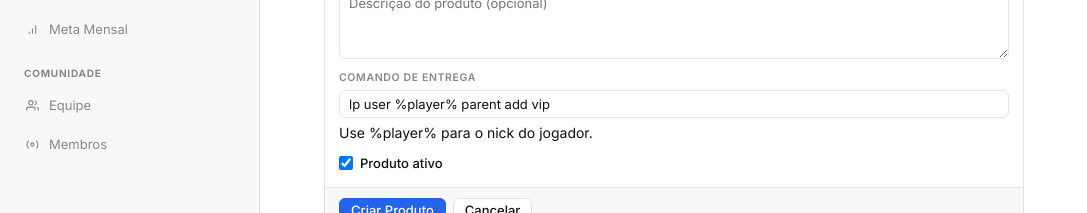
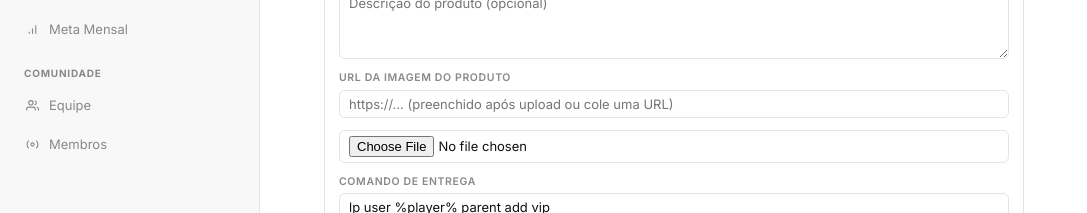
Before and after one commit to neveshardd/paragonn-dash, a SvelteKit app: page /loja/produtos/novo in a window 1280 px wide. Shown: the part 401-614 px from the top of the page, without its empty margins (0-1087 px from the left). Built offline with nearby package versions, Linux system fonts and the light colour scheme; no server answers; the database is empty.

Commit message:
fix: images

```diff
--- /dev/null
+++ b/src/lib/components/ProdutoImagemField.svelte
@@ -0,0 +1,126 @@
+<script lang="ts">
+	const MAX_BYTES = 8 * 1024 * 1024;
+
+	let { value = $bindable('') }: { value?: string } = $props();
+
+	let uploading = $state(false);
+	let uploadMsg = $state('');
+	let fileInput: HTMLInputElement | undefined = $state();
+
+	async function onFile(ev: Event) {
+		const input = ev.target as HTMLInputElement;
+		const file = input.files?.[0];
+		if (!file) return;
+
+		uploadMsg = '';
+		if (!file.type.startsWith('image/')) {
+			uploadMsg = 'Selecione um arquivo de imagem.';
+			return;
+		}
+		if (file.size > MAX_BYTES) {
+			uploadMsg = 'Imagem muito grande (máx. 8 MB).';
+			return;
+		}
+
+		uploading = true;
+		try {
+			const presign = await fetch('/api/uploads/produtos', {
+				method: 'POST',
+				headers: { 'Content-Type': 'application/json' },
+				body: JSON.stringify({ contentType: file.type || 'application/octet-stream' })
+			});
+			const data = await presign.json().catch(() => ({}));
+			if (!presign.ok) {
+				uploadMsg = data.error || 'Não foi possível preparar o upload.';
+				return;
+			}
+			const put = await fetch(data.uploadUrl, {
+				method: 'PUT',
+				headers: { 'Content-Type': file.type },
+				body: file
+			});
+			if (!put.ok) {
+				uploadMsg = 'Falha ao enviar para o armazenamento. Verifique CORS do bucket R2 e a URL pública.';
+				return;
+			}
+			value = data.publicUrl as string;
+			uploadMsg = 'Imagem enviada.';
+		} catch {
+			uploadMsg = 'Erro de rede ao enviar a imagem.';
+		} finally {
+			uploading = false;
+			if (fileInput) fileInput.value = '';
+		}
+	}
+</script>
+
+<div class="produto-imagem-field">
+	<div class="field">
+		<label for="imagem-url">URL da imagem do produto</label>
+		<input
+			id="imagem-url"
+			name="imagem"
+			type="url"
+			placeholder="https://… (preenchido após upload ou cole uma URL)"
+			bind:value
+		/>
+	</div>
+
+	<div class="upload-row">
+		<input bind:this={fileInput} type="file" accept="image/jpeg,image/png,image/webp,image/gif,image/avif" onchange={onFile} disabled={uploading} />
+		{#if uploading}
+			<span class="hint">Enviando…</span>
+		{/if}
+	</div>
+
+	{#if uploadMsg}
+		<p class="msg" class:error={uploadMsg.includes('Falha') || uploadMsg.includes('Erro') || uploadMsg.includes('Não foi') || uploadMsg.includes('muito grande') || uploadMsg.includes('Selecione')}>{uploadMsg}</p>
+	{/if}
+
+	{#if value}
+		<div class="preview">
+			<img src={value} alt="Pré-visualização do produto" referrerpolicy="no-referrer" />
+		</div>
+	{/if}
+</div>
+
+<style>
+	.produto-imagem-field {
+		display: flex;
+		flex-direction: column;
+		gap: 12px;
+	}
+	.upload-row {
+		display: flex;
+		align-items: center;
+		gap: 12px;
+		flex-wrap: wrap;
+	}
+	.hint {
+		font-size: 13px;
+		color: var(--muted, #888);
+	}
+	.msg {
+		margin: 0;
+		font-size: 13px;
+		color: var(--success, #2d8a5e);
+	}
+	.msg.error {
+		color: var(--danger, #c44);
+	}
+	.preview {
+		margin-top: 4px;
+		border-radius: 12px;
+		overflow: hidden;
+		border: 1px solid var(--border, #333);
+		max-width: 420px;
+		background: #111;
+	}
+	.preview img {
+		display: block;
+		width: 100%;
+		height: auto;
+		max-height: 220px;
+		object-fit: cover;
+	}
+</style>
--- /dev/null
+++ b/src/routes/api/uploads/produtos/+server.ts
@@ -0,0 +1,54 @@
+import { json, type RequestHandler, type RequestEvent } from '@sveltejs/kit';
+import { PutObjectCommand } from '@aws-sdk/client-s3';
+import { getSignedUrl } from '@aws-sdk/s3-request-presigner';
+import { extForContentType, getR2Client, getR2Config } from '$lib/server/r2';
+import { randomUUID } from 'node:crypto';
+
+export const POST: RequestHandler = async ({ request }: RequestEvent) => {
+	const cfg = getR2Config();
+	if (!cfg) {
+		return json(
+			{
+				error:
+					'Upload desativado: configure R2_ACCOUNT_ID, R2_ACCESS_KEY_ID, R2_SECRET_ACCESS_KEY, R2_BUCKET_NAME e R2_PUBLIC_URL no servidor.'
+			},
+			{ status: 503 }
+		);
+	}
+
+	let body: { contentType?: string };
+	try {
+		body = await request.json();
+	} catch {
+		return json({ error: 'JSON inválido' }, { status: 400 });
+	}
+
+	const contentType = (body.contentType as string)?.trim().toLowerCase();
+	if (!contentType || !contentType.startsWith('image/')) {
+		return json({ error: 'contentType deve ser uma imagem (ex.: image/jpeg)' }, { status: 400 });
+	}
+
+	const ext = extForContentType(contentType);
+	if (!ext) {
+		return json({ error: 'Tipo de imagem não suportado (use JPEG, PNG, WebP, GIF ou AVIF)' }, { status: 400 });
+	}
+
+	const key = `produtos/${randomUUID()}${ext}`;
+
+	const client = getR2Client();
+	const command = new PutObjectCommand({
+		Bucket: cfg.bucket,
+		Key: key,
+		ContentType: contentType
+	});
+
+	const uploadUrl = await getSignedUrl(client, command, { expiresIn: 600 });
+	const publicUrl = `${cfg.publicBaseUrl}/${key}`;
+
+	return json({
+		uploadUrl,
+		publicUrl,
+		key,
+		expiresIn: 600
+	});
+};
--- a/src/routes/loja/produtos/[id]/editar/+page.server.ts
+++ b/src/routes/loja/produtos/[id]/editar/+page.server.ts
@@ -21,6 +21,7 @@ export const actions: Actions = {
 		const categoriaId = Number(data.get('categoriaId'));
 		const servidorId = Number(data.get('servidorId'));
 		const comando = (data.get('comando') as string)?.trim() || 'lp user %player% parent add vip';
+		const imagem = (data.get('imagem') as string)?.trim() || null;
 		const ativo = data.get('ativo') === 'on';
 
 		if (!nome || isNaN(preco) || !categoriaId || !servidorId) {
@@ -30,7 +31,7 @@ export const actions: Actions = {
 		try {
 			await prisma.produto.update({
 				where: { id: Number(params.id) },
-				data: { nome, preco, descricao, categoriaId, servidorId, comando, ativo }
+				data: { nome, preco, descricao, imagem, categoriaId, servidorId, comando, ativo }
 			});
 		} catch (e) {
 			console.error(e);
--- a/src/routes/loja/produtos/novo/+page.server.ts
+++ b/src/routes/loja/produtos/novo/+page.server.ts
@@ -19,6 +19,7 @@ export const actions: Actions = {
 		const categoriaId = Number(data.get('categoriaId'));
 		const servidorId = Number(data.get('servidorId'));
 		const comando = (data.get('comando') as string)?.trim() || 'lp user %player% parent add vip';
+		const imagem = (data.get('imagem') as string)?.trim() || null;
 		const ativo = data.get('ativo') === 'on';
 
 		if (!nome || isNaN(preco) || !categoriaId || !servidorId) {
@@ -26,7 +27,7 @@ export const actions: Actions = {
 		}
 
 		try {
-			await prisma.produto.create({ data: { nome, preco, descricao, categoriaId, servidorId, comando, ativo } });
+			await prisma.produto.create({ data: { nome, preco, descricao, imagem, categoriaId, servidorId, comando, ativo } });
 		} catch (e) {
 			console.error(e);
 			return fail(500, { error: 'Erro ao criar produto' });
--- a/src/routes/loja/produtos/novo/+page.svelte
+++ b/src/routes/loja/produtos/novo/+page.svelte
@@ -1,6 +1,9 @@
 <script lang="ts">
 	import type { PageData, ActionData } from './$types';
+	import ProdutoImagemField from '$lib/components/ProdutoImagemField.svelte';
 	let { data, form }: { data: PageData; form: ActionData } = $props();
+
+	let imagem = $state('');
 </script>
 
 <svelte:head><title>Novo Produto — Paragonn Panel</title></svelte:head>
@@ -55,6 +58,11 @@
 					<label for="descricao">Descrição</label>
 					<textarea id="descricao" name="descricao" placeholder="Descrição do produto (opcional)"></textarea>
 				</div>
+
+				<div class="field">
+					<ProdutoImagemField bind:value={imagem} />
+				</div>
+
 				<div class="field">
 					<label for="comando">Comando de Entrega</label>
 					<input id="comando" name="comando" type="text" placeholder="ex: lp user %player% parent add vip" value="lp user %player% parent add vip" required />
```
Also changed, not shown: src/routes/loja/produtos/[id]/editar/+page.svelte (+8 -0 lines), 1 other file (tests, documents, lock files or other folders).
